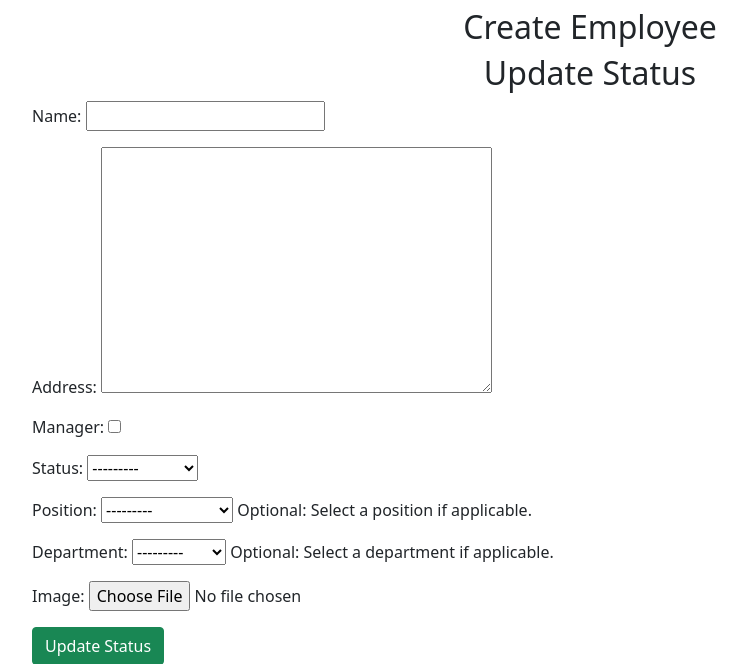
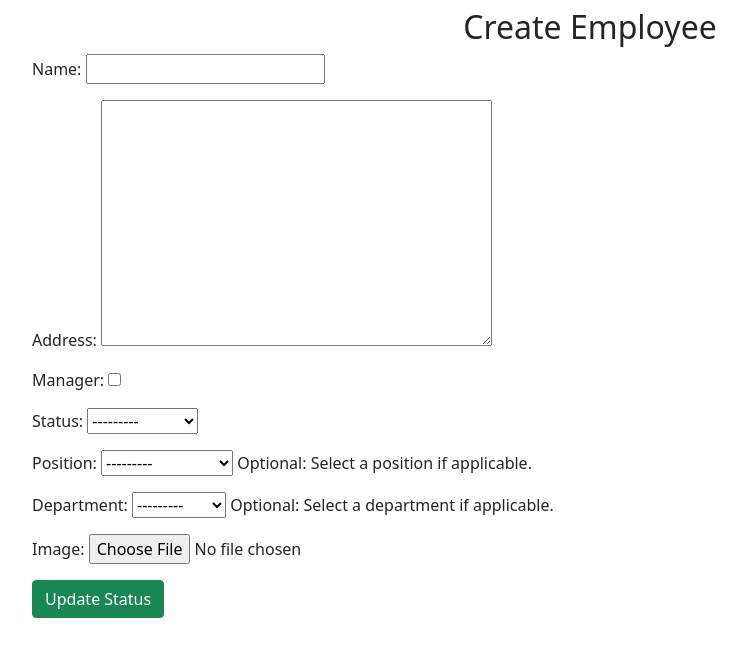
Before and after one commit to AthimetA/PythonTestDjango, a Django app: page /create/employee/ in a window 1280 px wide. Shown: the part 56-720 px from the top of the page, without its empty margins (50-797 px from the left). Run offline with Django 5.2, Linux system fonts and the light colour scheme; a user stored in the database is signed in; data comes from the database, SQL or seed files in the repository; both versions use the stored data as it was after the commit.

Commit message:
update employee html bug

```diff
--- a/pythontest/employeemanagement_apk/templates/model/employee_create.html
+++ b/pythontest/employeemanagement_apk/templates/model/employee_create.html
@@ -6,7 +6,6 @@
 
 {% block content %}
     <h2 class="text-center">Create Employee</h2>
-    <h2 class="text-center">Update Status</h2>
     <form method="post" action="" enctype="multipart/form-data">
         {% csrf_token %}
         {{ form.as_p }}
```
Also changed, not shown: pythontest/db.sqlite3.
